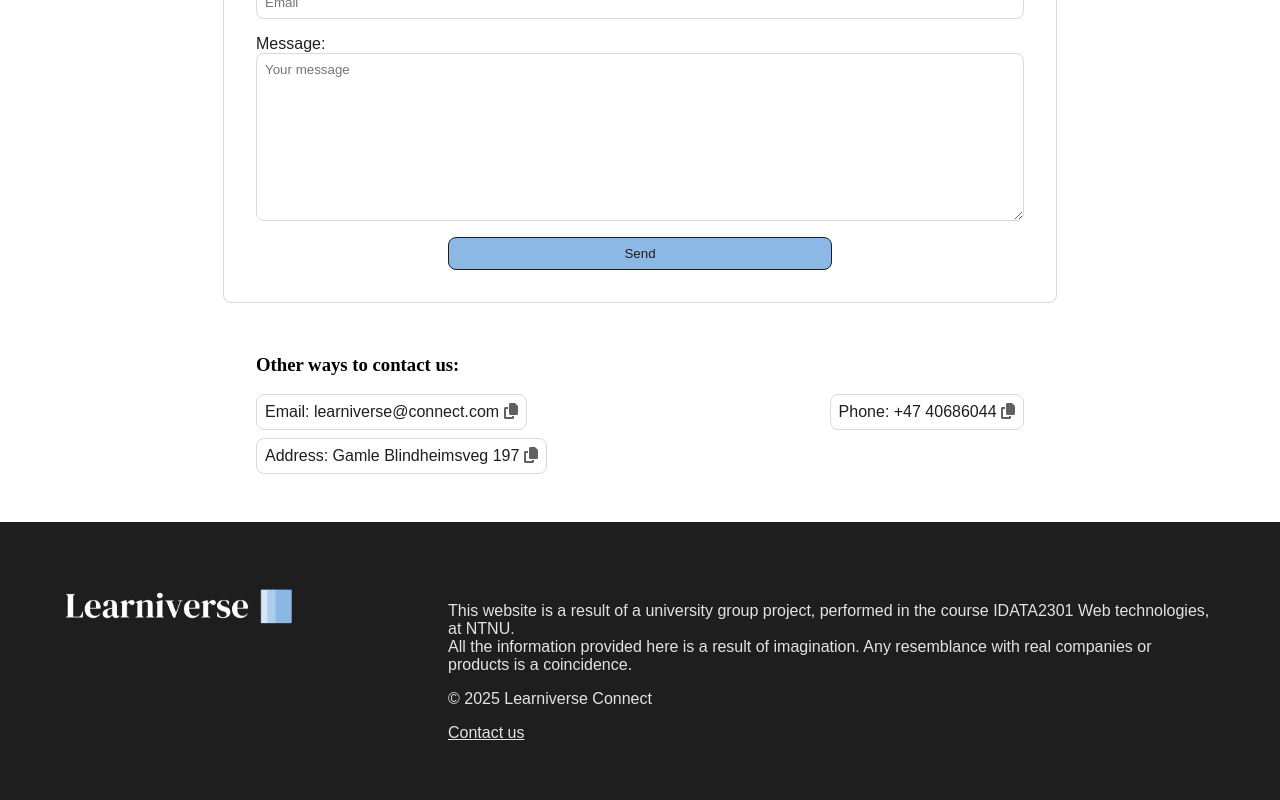
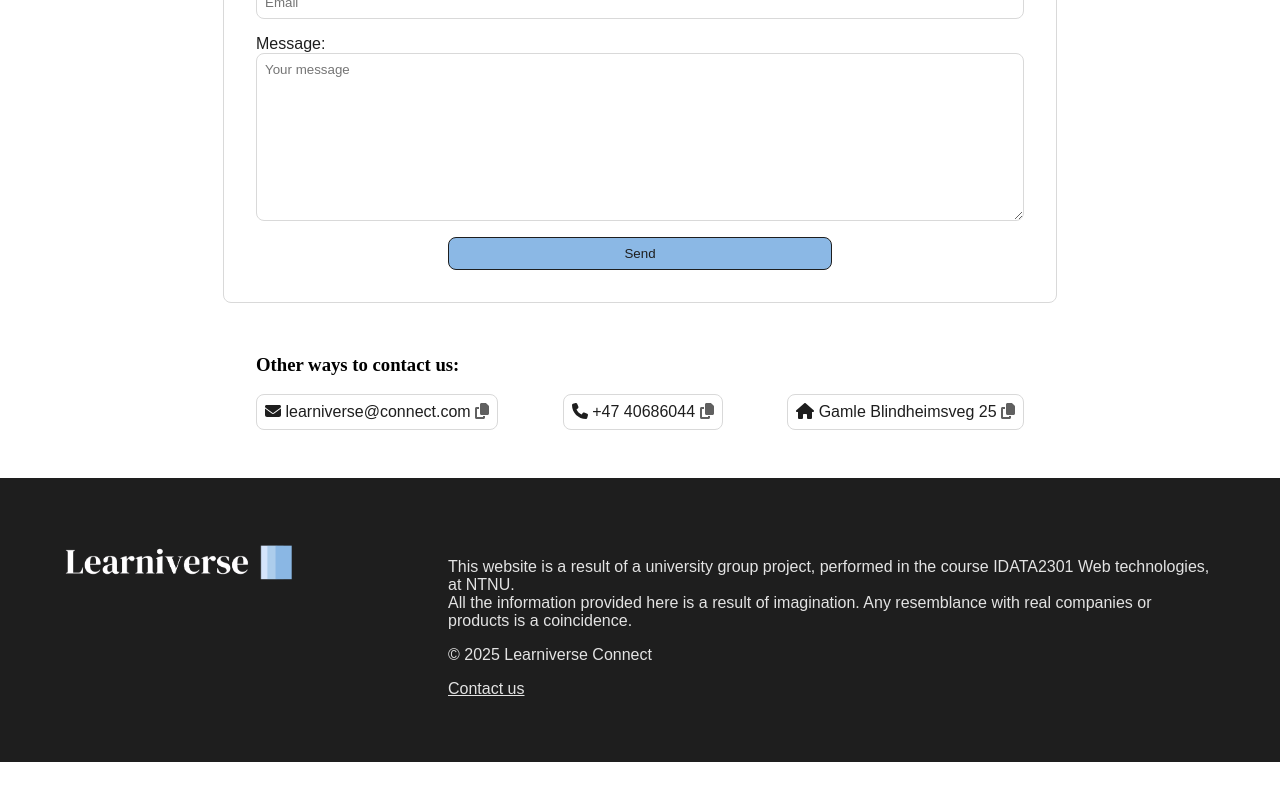
Before and after one commit to Hermzy14/webteknologi, a React (Vite) app: page /about in a window 1280 px wide. Shown: the part 987-1787 px from the top of the page. After the commit the page ends 1749 px from the top, so only its background shows below. Built offline with nearby package versions, Linux system fonts and the light colour scheme; no server answers.

Commit message:
Added icons to other ways to contact section.

```diff
--- a/src/pages/About.jsx
+++ b/src/pages/About.jsx
@@ -1,6 +1,12 @@
 import "../css/about.css";
 import { FontAwesomeIcon } from "@fortawesome/react-fontawesome";
-import { faCopy, faCheck } from "@fortawesome/free-solid-svg-icons";
+import {
+  faCopy,
+  faCheck,
+  faEnvelope,
+  faPhone,
+  faHouse,
+} from "@fortawesome/free-solid-svg-icons";
 import { useState } from "react";
 
 /**
@@ -160,7 +166,7 @@ export function About() {
             title="Click to copy mail"
             onClick={() => handleCopyText("learniverse@connect.com", "email")}
           >
-            Email: learniverse@connect.com{" "}
+            <FontAwesomeIcon icon={faEnvelope} /> learniverse@connect.com{" "}
             <FontAwesomeIcon icon={copyIcons.email} className="copy-icon" />
             {activeItem === "email" && (
               <span className="success-message">{successMessage}</span>
@@ -172,7 +178,7 @@ export function About() {
             title="Click to copy phone number"
             onClick={() => handleCopyText("+47 40686044", "phone")}
           >
-            Phone: +47 40686044{" "}
+            <FontAwesomeIcon icon={faPhone} /> +47 40686044{" "}
             <FontAwesomeIcon icon={copyIcons.phone} className="copy-icon" />
             {activeItem === "phone" && (
               <span className="success-message">{successMessage}</span>
@@ -182,9 +188,9 @@ export function About() {
           <li
             className="contact-option"
             title="Click to copy address"
-            onClick={() => handleCopyText("Gamle Blindheimsveg 197", "address")}
+            onClick={() => handleCopyText("Gamle Blindheimsveg 25", "address")}
           >
-            Address: Gamle Blindheimsveg 197{" "}
+            <FontAwesomeIcon icon={faHouse} /> Gamle Blindheimsveg 25{" "}
             <FontAwesomeIcon icon={copyIcons.address} className="copy-icon" />
             {activeItem === "address" && (
               <span className="success-message">{successMessage}</span>
```
